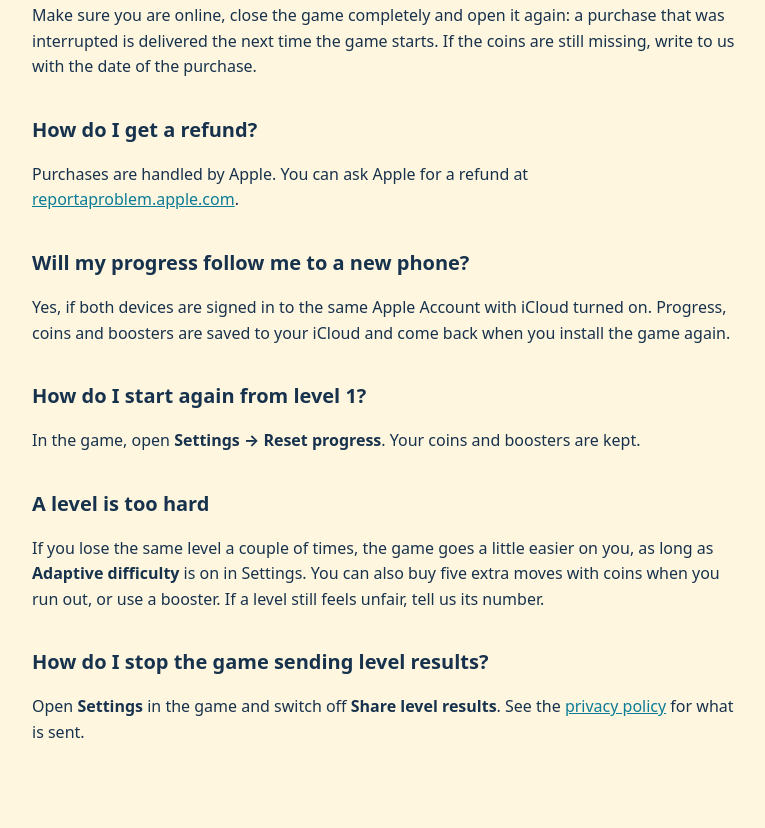
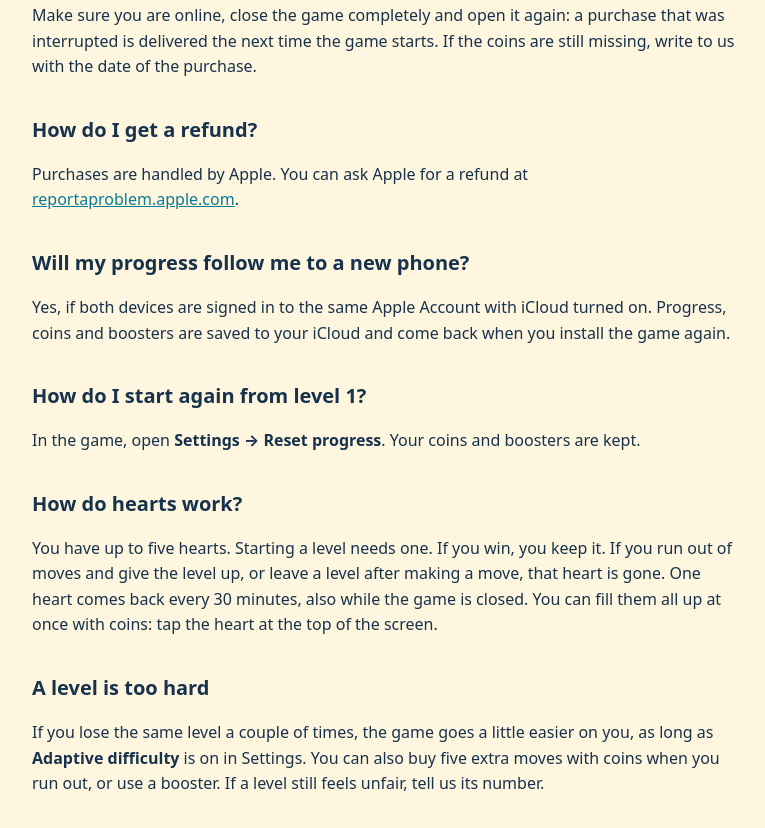
Before and after one commit to utabk/sandy-cove, a plain HTML site: page support.html in a window 1280 px wide. Shown: the part 409-1237 px from the top of the page, without its empty margins (256-1021 px from the left). Drawn offline with Linux system fonts and the light colour scheme.

Commit message:
Explain hearts

```diff
--- a/support.html
+++ b/support.html
@@ -28,6 +28,9 @@
     <h2>How do I start again from level 1?</h2>
     <p>In the game, open <strong>Settings → Reset progress</strong>. Your coins and boosters are kept.</p>
 
+    <h2>How do hearts work?</h2>
+    <p>You have up to five hearts. Starting a level needs one. If you win, you keep it. If you run out of moves and give the level up, or leave a level after making a move, that heart is gone. One heart comes back every 30 minutes, also while the game is closed. You can fill them all up at once with coins: tap the heart at the top of the screen.</p>
+
     <h2>A level is too hard</h2>
     <p>If you lose the same level a couple of times, the game goes a little easier on you, as long as <strong>Adaptive difficulty</strong> is on in Settings. You can also buy five extra moves with coins when you run out, or use a booster. If a level still feels unfair, tell us its number.</p>
 
```
Also changed, not shown: index.html (+1 -1 lines).
